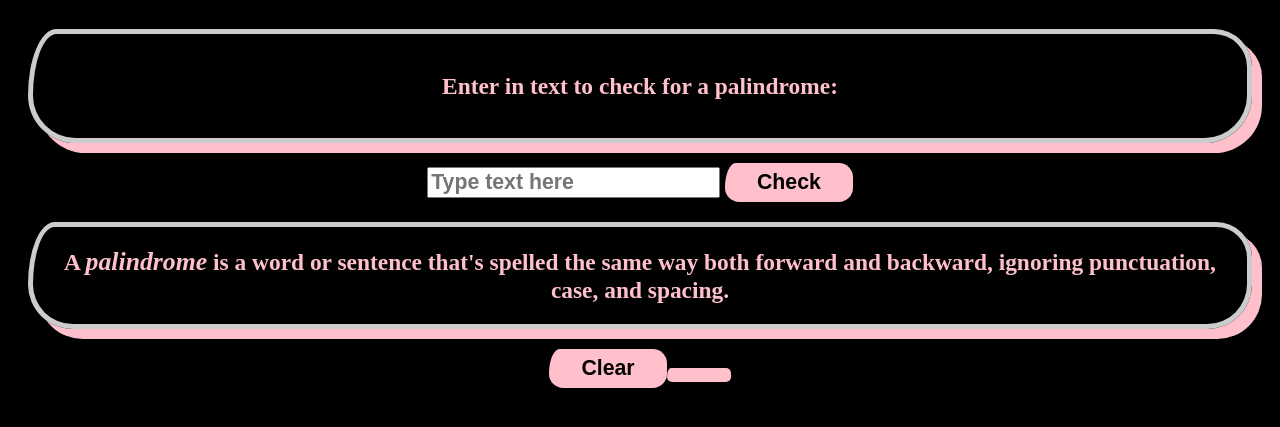
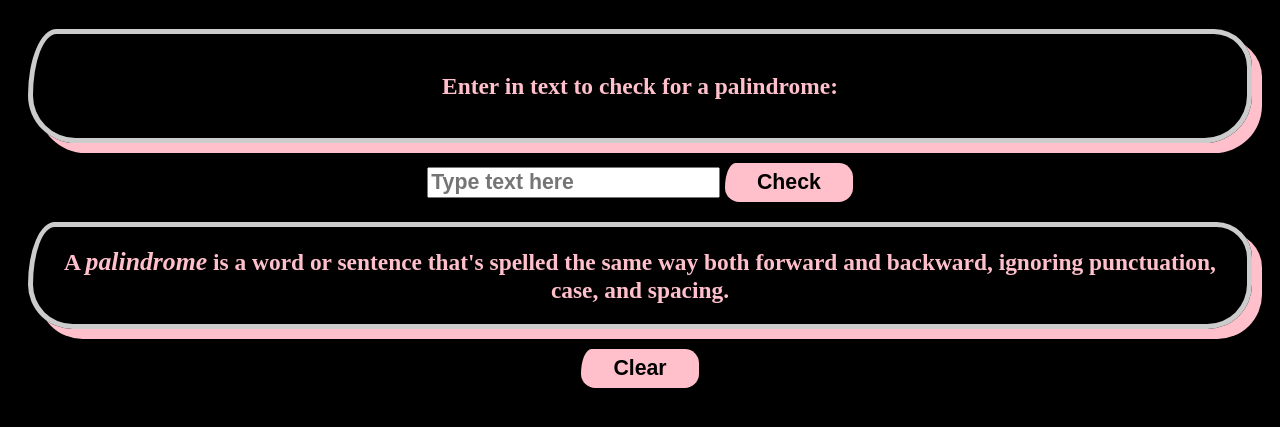
Before and after one commit to AlexStraton/Palindrome-app, a plain HTML site: page index.html in a window 1280 px wide. Shown: the part 79-506 px from the top of the page. Drawn offline with Linux system fonts and the light colour scheme.

Commit message:
added the closing tag for the clear button

```diff
--- a/index.html
+++ b/index.html
@@ -19,7 +19,7 @@
 <div>
 <p class = 'paragraph-2 explanation'>A  <em>palindrome</em> is a word or sentence that's spelled the same way both forward and backward, ignoring punctuation, case, and spacing.</p></div>
 
-<button id = 'clear'>Clear<button>
+<button id ='clear'>Clear</button>
 <script src="./script.js"> </script>
   </body>
 </html>
```
